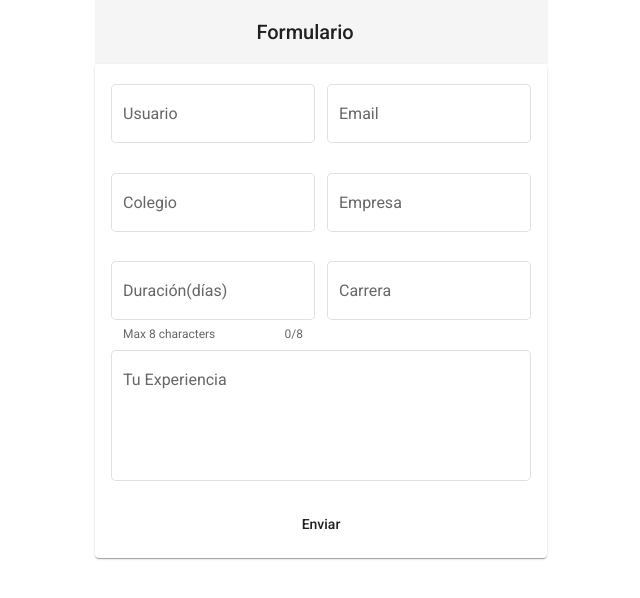
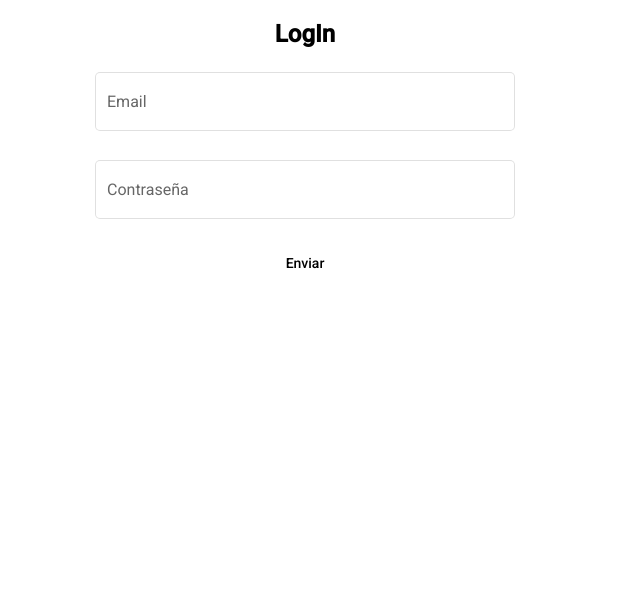
Before and after one commit to carogatica/Pasantia2019, an Angular app: page / in a window 1280 px wide. Shown: the top 598 px of the page, without its empty margins (335-975 px from the left). Built offline with nearby package versions, Linux system fonts and the light colour scheme.

Commit message:
login y form terminados

```diff
--- a/src/app/Componentes/login/login.component.css
+++ b/src/app/Componentes/login/login.component.css
@@ -15,3 +15,8 @@ mat-form-field {
 .header {
     width: 420px; justify-content: center; background-color: rgb(255, 0, 0)
 }
+
+.pantalla {
+    display: flex;
+    justify-content: center;
+}
--- a/src/app/Componentes/login/login.component.html
+++ b/src/app/Componentes/login/login.component.html
@@ -1,3 +1,4 @@
+<div class="pantalla">
   <div class="contenedor">
       <div class="titulo">
         <h2>LogIn</h2>
@@ -13,18 +14,19 @@
               <div> <!--Username-->
                   <mat-form-field appearance="outline" style= "width:420px">
                       <mat-label>Email</mat-label>
-                    <input matInput placeholder="Ejem:Carlitos777">
+                      <input matInput placeholder="Ejem:carlos@gmail.com" formControlName="email">
                   </mat-form-field>
               </div>
               <div> <!--Email-->
                   <mat-form-field appearance="outline" style= "width:420px">
-                    <mat-label>Password</mat-label>
-                    <input matInput placeholder="">
+                      <mat-label>Contraseña</mat-label>
+                      <input matInput placeholder="" type="password" formControlName="password">
                   </mat-form-field>
               </div>
       </div>
           <div class="botones">
-        <button mat-button>Submit</button>
+              <button mat-button type="submit" (click)="sendData()">Enviar</button>
         </div>
       </form>
   </div>
+</div>
--- a/src/app/Componentes/login/login.component.ts
+++ b/src/app/Componentes/login/login.component.ts
@@ -13,12 +13,12 @@ export class LoginComponent implements OnInit {
 
   ngOnInit() {
     this.experienceForm = this.formBuilder.group({
-      schoolName: [''],
-      companyName: [''],
-      duration: ['966847516416'],
-      career: ['panaderia'],
-      experienceFeedback: ['']
+      email: [''],
+      password: ['']
     });
+  }
+  sendData() {
+    console.log('estos son los datos del form', this.experienceForm.value)
   }
 
 }
--- a/src/app/app.component.html
+++ b/src/app/app.component.html
@@ -1 +1 @@
-<app-formulario></app-formulario>
+<app-login></app-login>
```
Lines whose indentation alone changed are shown as unchanged.
